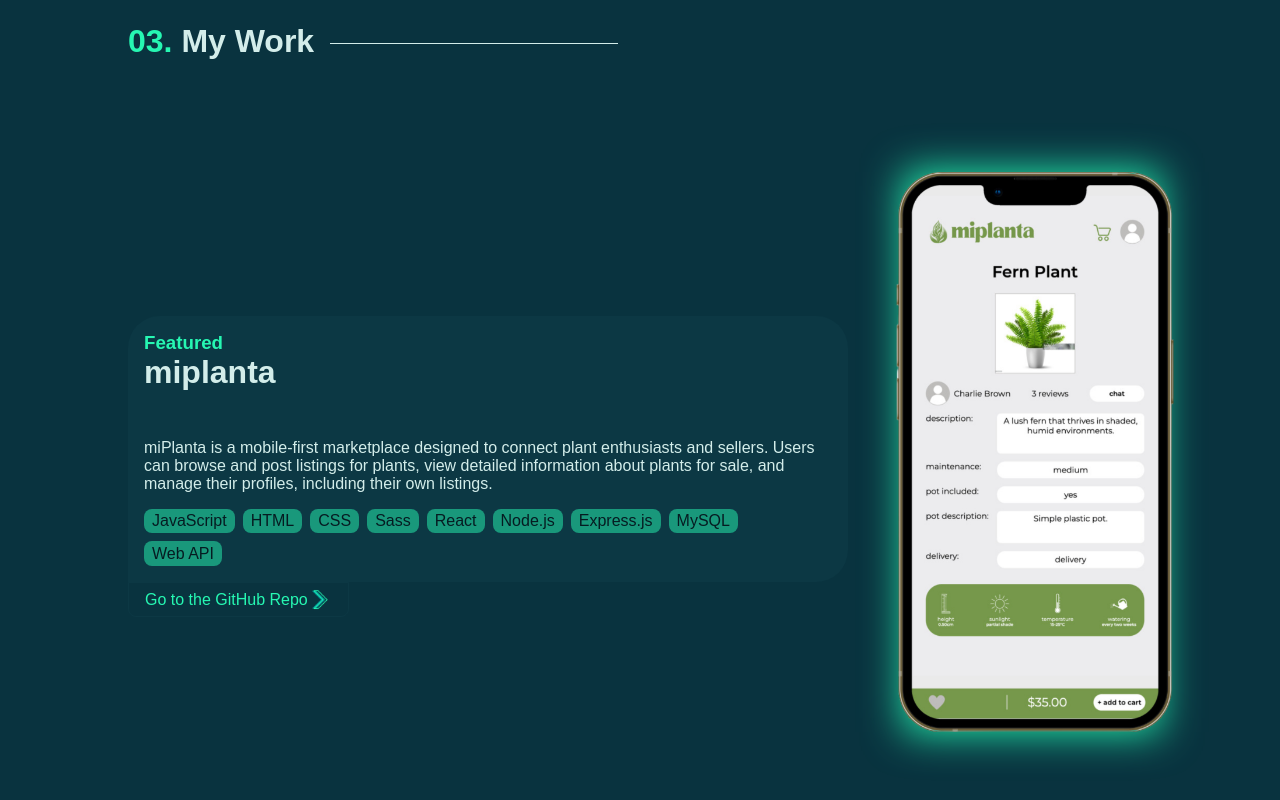
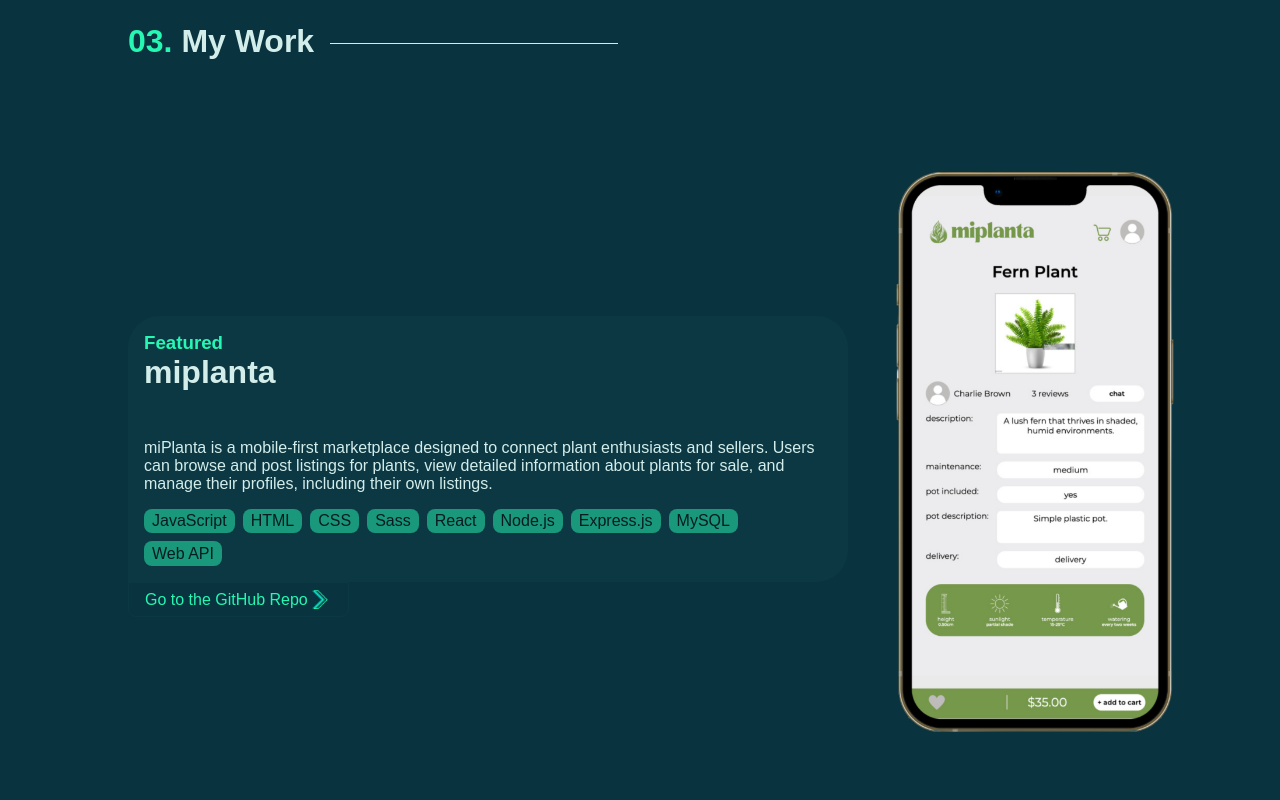
Before and after one commit to ZuriGomez/zuri-gomez-portfolio, a React (Vite) app: page / in a window 1280 px wide. Shown: the part 3100-3900 px from the top of the page. Built offline with nearby package versions, Linux system fonts and the light colour scheme; a web font is replaced by a local one.

Commit message:
remove background, as it was creating visual issues

```diff
--- a/src/components/MyWorkSection/MyWorkSection.scss
+++ b/src/components/MyWorkSection/MyWorkSection.scss
@@ -84,26 +84,26 @@
       right: -34rem;
     }
 
-    &:after {
-      content: "";
-      width: 8rem;
-      height: 100%;
-      top: 0;
-      right: 8rem;
-      position: absolute;
-      background-color: $primary-portfolio-AquaMint;
-      filter: blur(20px);
-      z-index: -1;
+    // &:after {
+    //   content: "";
+    //   width: 8rem;
+    //   height: 100%;
+    //   top: 0;
+    //   right: 8rem;
+    //   position: absolute;
+    //   background-color: $primary-portfolio-AquaMint;
+    //   filter: blur(20px);
+    //   z-index: -1;
 
-      @include tablet {
-        width: 16rem;
-      }
+    //   @include tablet {
+    //     width: 16rem;
+    //   }
 
-      @include desktop {
-        top: 0;
-        right: 14.5rem;
-      }
-    }
+    //   @include desktop {
+    //     top: 0;
+    //     right: 14.5rem;
+    //   }
+    // }
   }
 
   &-info {
```
